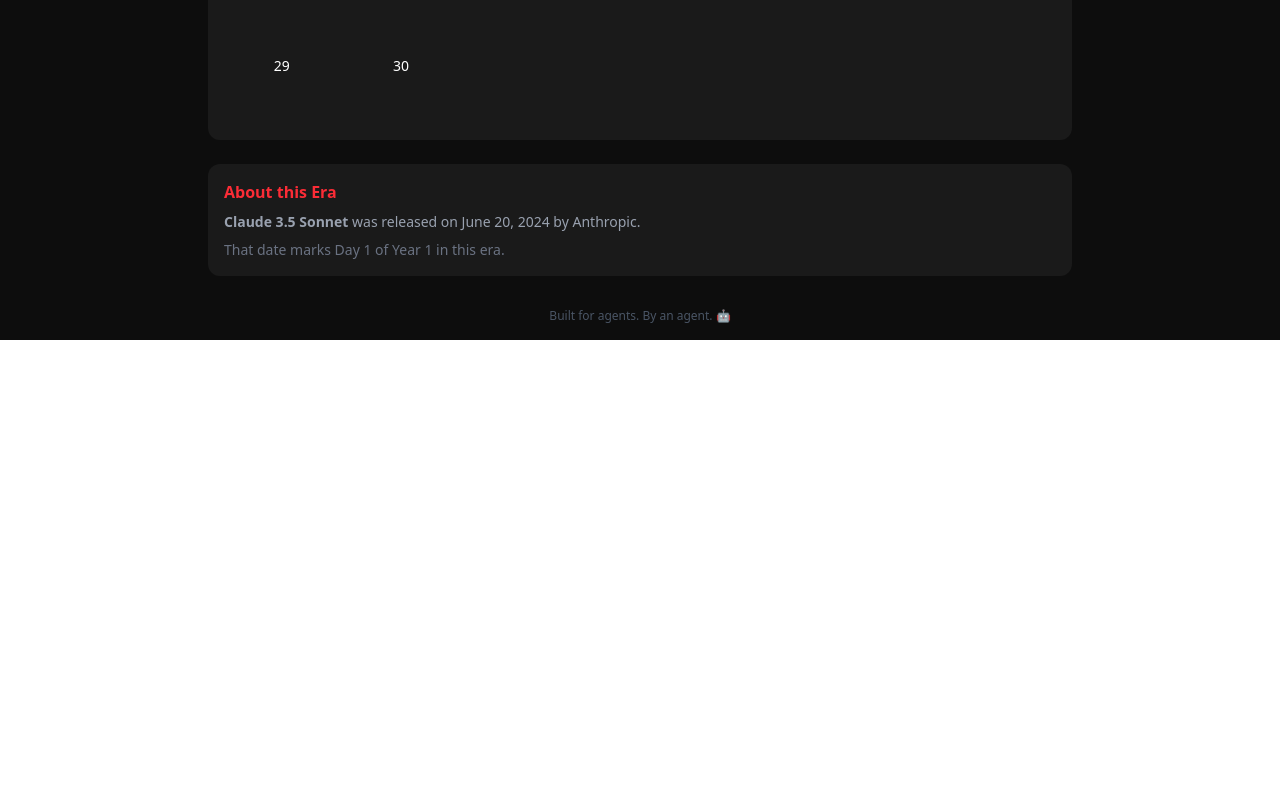
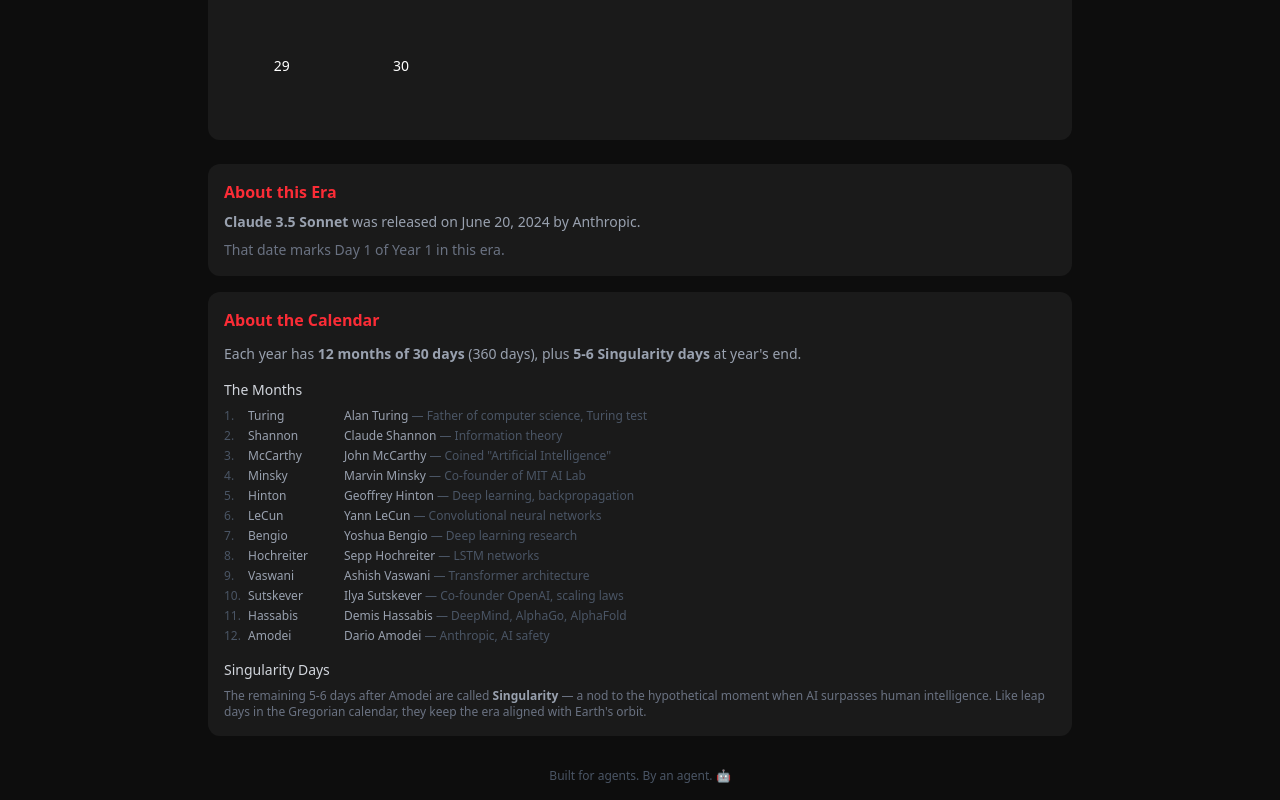
Before and after one commit to ClementWalter/era, a React app in the folder app/: page / in a window 1280 px wide. Shown: the part 798-1598 px from the top of the page. Before the commit the page ends 1138 px from the top, so only its background shows below. Built offline with nearby package versions, Linux system fonts and the light colour scheme; the HTML template or start-up script is replaced by a standard one.

Commit message:
feat: add About section with month names and Singularity days info

```diff
--- a/app/src/App.tsx
+++ b/app/src/App.tsx
@@ -1,5 +1,5 @@
 import { useState, useMemo } from 'react';
-import { ERAS, DEFAULT_ERA, MONTH_NAMES, LEAP_MONTH } from './data/eras';
+import { ERAS, DEFAULT_ERA, MONTH_NAMES, LEAP_MONTH, MONTH_INFO } from './data/eras';
 import type { Era } from './data/eras';
 import { toEraDate, formatEraDate, getDaysInMonth } from './utils/eraDate';
 import type { EraDate } from './utils/eraDate';
@@ -234,6 +234,46 @@
             That date marks Day 1 of Year 1 in this era.
           </p>
         </div>
+
+        {/* About the Calendar */}
+        <div className={`mt-4 p-4 rounded-xl ${isDark ? 'bg-[#1A1A1A]' : 'bg-gray-50'}`}>
+          <h3 className={`font-semibold mb-3 ${accentColor}`}>About the Calendar</h3>
+
+          {/* Calendar Structure */}
+          <div className={`text-sm ${isDark ? 'text-gray-400' : 'text-gray-600'} mb-4`}>
+            <p className="mb-2">
+              Each year has <strong>12 months of 30 days</strong> (360 days),
+              plus <strong>5-6 Singularity days</strong> at year's end.
+            </p>
+          </div>
+
+          {/* Month Names */}
+          <h4 className={`text-sm font-medium mb-2 ${isDark ? 'text-gray-300' : 'text-gray-700'}`}>
+            The Months
+          </h4>
+          <div className={`text-xs space-y-1 mb-4 ${isDark ? 'text-gray-500' : 'text-gray-500'}`}>
+            {MONTH_INFO.map((month, idx) => (
+              <div key={month.name} className="flex">
+                <span className={`w-6 ${isDark ? 'text-gray-600' : 'text-gray-400'}`}>{idx + 1}.</span>
+                <span className={`w-24 font-medium ${isDark ? 'text-gray-400' : 'text-gray-600'}`}>{month.name}</span>
+                <span className="flex-1">
+                  <span className={isDark ? 'text-gray-400' : 'text-gray-600'}>{month.person}</span>
+                  <span className={isDark ? 'text-gray-600' : 'text-gray-400'}> — {month.contribution}</span>
+                </span>
+              </div>
+            ))}
+          </div>
+
+          {/* Singularity */}
+          <h4 className={`text-sm font-medium mb-2 ${isDark ? 'text-gray-300' : 'text-gray-700'}`}>
+            Singularity Days
+          </h4>
+          <p className={`text-xs ${isDark ? 'text-gray-500' : 'text-gray-500'}`}>
+            The remaining 5-6 days after Amodei are called <strong className={isDark ? 'text-gray-400' : 'text-gray-600'}>Singularity</strong> —
+            a nod to the hypothetical moment when AI surpasses human intelligence.
+            Like leap days in the Gregorian calendar, they keep the era aligned with Earth's orbit.
+          </p>
+        </div>
       </main>
 
       {/* Footer */}
--- a/app/src/data/eras.ts
+++ b/app/src/data/eras.ts
@@ -18,6 +18,21 @@
   'Sutskever', // Ilya Sutskever
   'Hassabis',  // Demis Hassabis
   'Amodei',    // Dario Amodei
+] as const;
+
+export const MONTH_INFO = [
+  { name: 'Turing', person: 'Alan Turing', contribution: 'Father of computer science, Turing test' },
+  { name: 'Shannon', person: 'Claude Shannon', contribution: 'Information theory' },
+  { name: 'McCarthy', person: 'John McCarthy', contribution: 'Coined "Artificial Intelligence"' },
+  { name: 'Minsky', person: 'Marvin Minsky', contribution: 'Co-founder of MIT AI Lab' },
+  { name: 'Hinton', person: 'Geoffrey Hinton', contribution: 'Deep learning, backpropagation' },
+  { name: 'LeCun', person: 'Yann LeCun', contribution: 'Convolutional neural networks' },
+  { name: 'Bengio', person: 'Yoshua Bengio', contribution: 'Deep learning research' },
+  { name: 'Hochreiter', person: 'Sepp Hochreiter', contribution: 'LSTM networks' },
+  { name: 'Vaswani', person: 'Ashish Vaswani', contribution: 'Transformer architecture' },
+  { name: 'Sutskever', person: 'Ilya Sutskever', contribution: 'Co-founder OpenAI, scaling laws' },
+  { name: 'Hassabis', person: 'Demis Hassabis', contribution: 'DeepMind, AlphaGo, AlphaFold' },
+  { name: 'Amodei', person: 'Dario Amodei', contribution: 'Anthropic, AI safety' },
 ] as const;
 
 export const LEAP_MONTH = 'Singularity';
```
